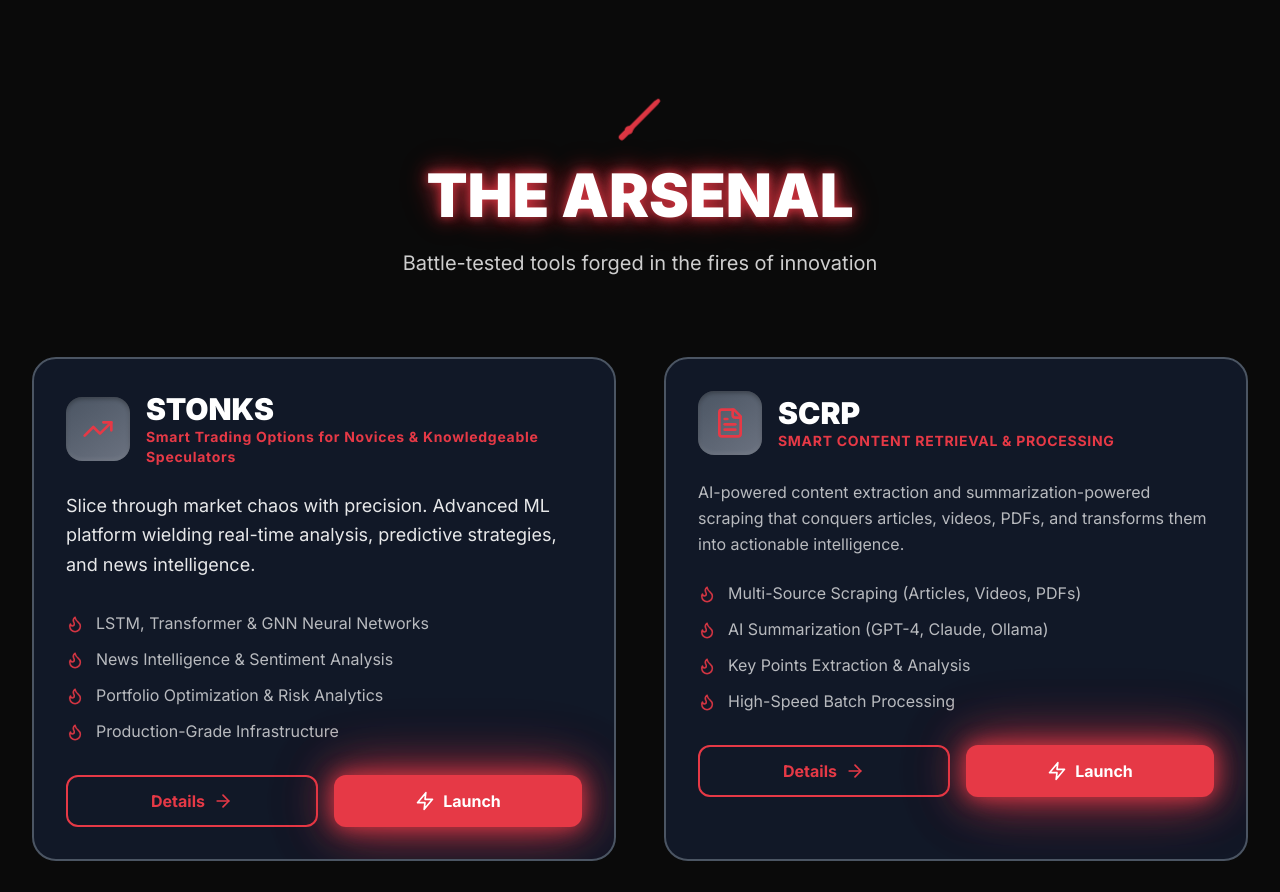
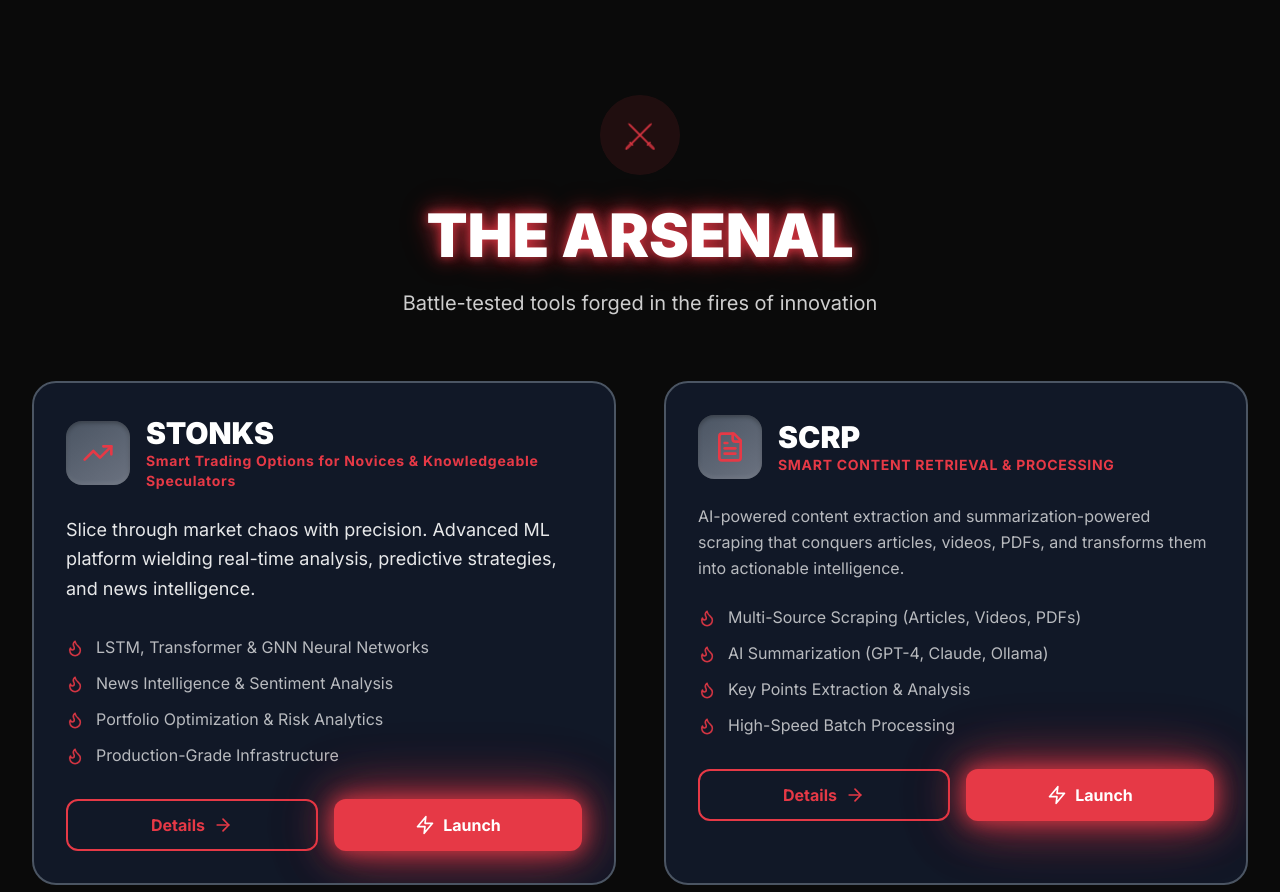
Before and after one commit to 54MUR-AI/RMG, a React (Vite) app: page /#/ in a window 1280 px wide. Shown: the part 815-1707 px from the top of the page. Built offline with nearby package versions, Linux system fonts and the light colour scheme.

Commit message:
Improve README popup text contrast and readability

```diff
--- a/src/pages/Home.tsx
+++ b/src/pages/Home.tsx
@@ -73,9 +73,9 @@ export default function Home() {
         <div className="absolute inset-0 pattern-bg opacity-5"></div>
 
         <div className="max-w-7xl mx-auto px-4 sm:px-6 lg:px-8 relative z-10">
-          <div className="text-center mb-20">
-            <div className="inline-block mb-4">
-              <KatanaIcon size={48} className="text-samurai-red mx-auto animate-flame-flicker" />
+          <div className="text-center mb-16">
+            <div className="inline-block p-4 bg-samurai-red/10 rounded-full mb-6">
+              <CrossedKatanasIcon size={48} className="text-samurai-red mx-auto animate-flame-flicker" />
             </div>
             <h2 className="text-3xl sm:text-4xl md:text-5xl lg:text-6xl font-black text-white mb-4 sm:mb-6 neon-text">
               THE ARSENAL
```
